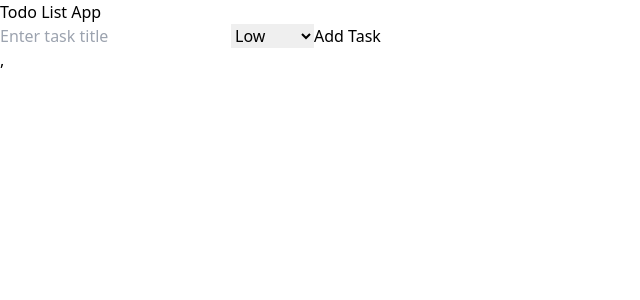
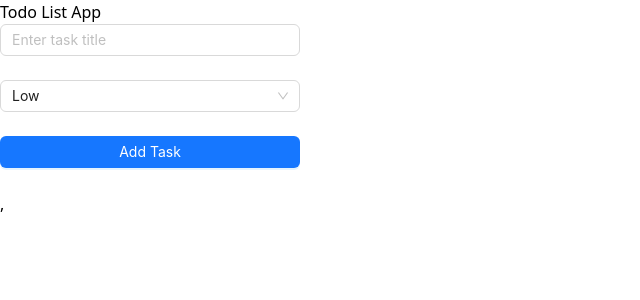
Before and after one commit to Nahiduzzamann/todo-list-app, a React (Vite) app: page / in a window 1280 px wide. Shown: the top 300 px of the page, without its empty margins (0-640 px from the left). Built offline with nearby package versions, Linux system fonts and the light colour scheme.

Commit message:
update add task form

```diff
--- a/src/App.jsx
+++ b/src/App.jsx
@@ -4,7 +4,7 @@ import "./App.css";
 import TaskForm from "./components/TaskForm";
 import TaskList from "./components/TaskList";
 import { addTask } from "./store/todoSlice";
-
+import 'antd/dist/reset.css';
 
 const App = () => {
   const dispatch = useDispatch();
--- a/src/components/TaskForm.jsx
+++ b/src/components/TaskForm.jsx
@@ -1,32 +1,43 @@
-
 import  { useState } from 'react';
 import { useDispatch } from 'react-redux';
 import { v4 as uuid } from 'uuid';
 import { addTask } from '../store/todoSlice';
+import { Form, Input, Select, Button } from 'antd';
+
+const { Option } = Select;
 
 const TaskForm = () => {
   const dispatch = useDispatch();
-  const [title, setTitle] = useState('');
+  const [form] = Form.useForm();
   const [priority, setPriority] = useState('low');
 
-  const handleSubmit = e => {
-    e.preventDefault();
-    const newTask = { id: uuid(), title, priority, completed: false };
+  const onFinish = values => {
+    const newTask = { id: uuid(), title: values.title, priority, completed: false };
     dispatch(addTask(newTask));
-    setTitle('');
+    form.resetFields();
     setPriority('low');
   };
 
   return (
-    <form onSubmit={handleSubmit}>
-      <input type="text" value={title} onChange={e => setTitle(e.target.value)} placeholder="Enter task title" required />
-      <select value={priority} onChange={e => setPriority(e.target.value)}>
-        <option value="low">Low</option>
-        <option value="medium">Medium</option>
-        <option value="high">High</option>
-      </select>
-      <button type="submit">Add Task</button>
-    </form>
+    <div className="bg-gray-200 py-6 rounded-lg flex flex-col items-center my-6 px-2">
+      <Form form={form} layout="vertical" onFinish={onFinish} style={{ maxWidth: '300px', width: '100%' }}>
+        <Form.Item name="title" rules={[{ required: true, message: 'Please enter task title' }]}>
+          <Input placeholder="Enter task title" />
+        </Form.Item>
+        <Form.Item name="priority" initialValue="low">
+          <Select style={{ width: '100%' }} onChange={value => setPriority(value)}>
+            <Option value="low">Low</Option>
+            <Option value="medium">Medium</Option>
+            <Option value="high">High</Option>
+          </Select>
+        </Form.Item>
+        <Form.Item>
+          <Button type="primary" htmlType="submit" style={{ width: '100%' }} className='text-black'>
+            Add Task
+          </Button>
+        </Form.Item>
+      </Form>
+    </div>
   );
 };
 
```
